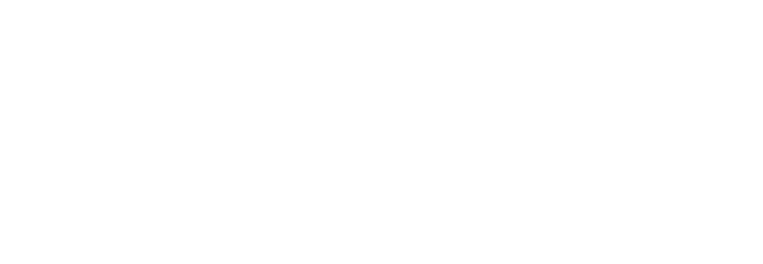
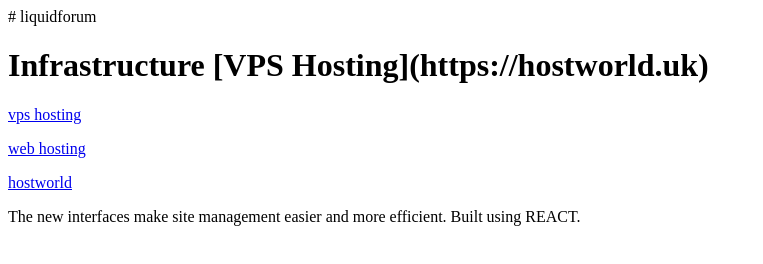
Before and after one commit to darrenjsummers/liquidforum, a plain HTML site: page index.html in a window 1280 px wide. Shown: the whole page, without its empty margins (0-763 px from the left). Drawn offline with Linux system fonts and the light colour scheme.

Commit message:
Update index.html

```diff
--- a/index.html
+++ b/index.html
@@ -1,2 +1,12 @@
 <head>
 </head>
+# liquidforum
+
+<h1>Infrastructure [VPS Hosting](https://hostworld.uk)</h1>
+
+<p><a href="https://bit.ly/3ldiKNl">vps hosting</a><p>
+<p><a href="https://bit.ly/3ldtxqX">web hosting</a><p>
+<p><a href="https://bit.ly/2Yfh1hv">hostworld</a><p>
+
+
+The new interfaces make site management easier and more efficient. Built using REACT.
```
